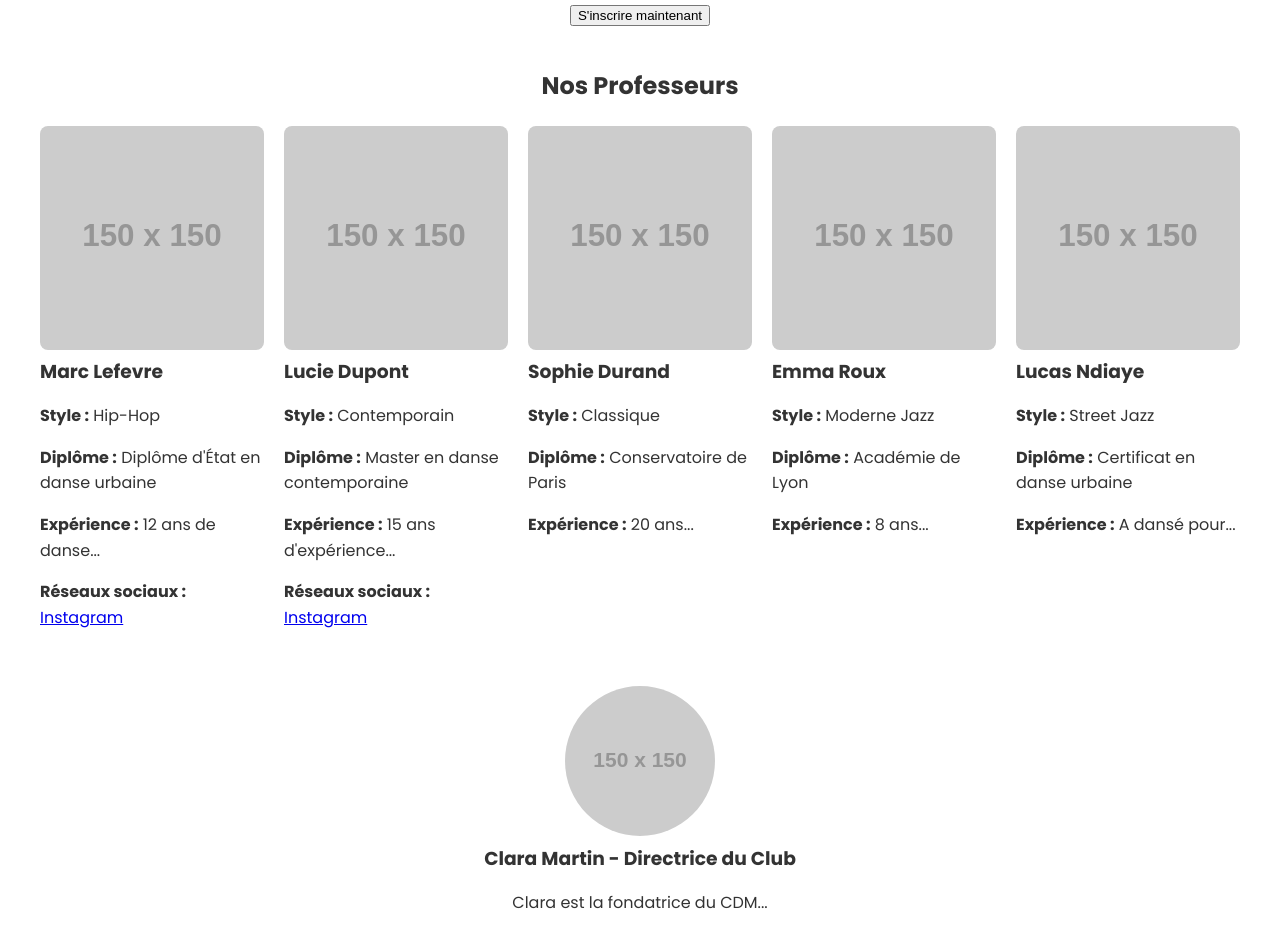
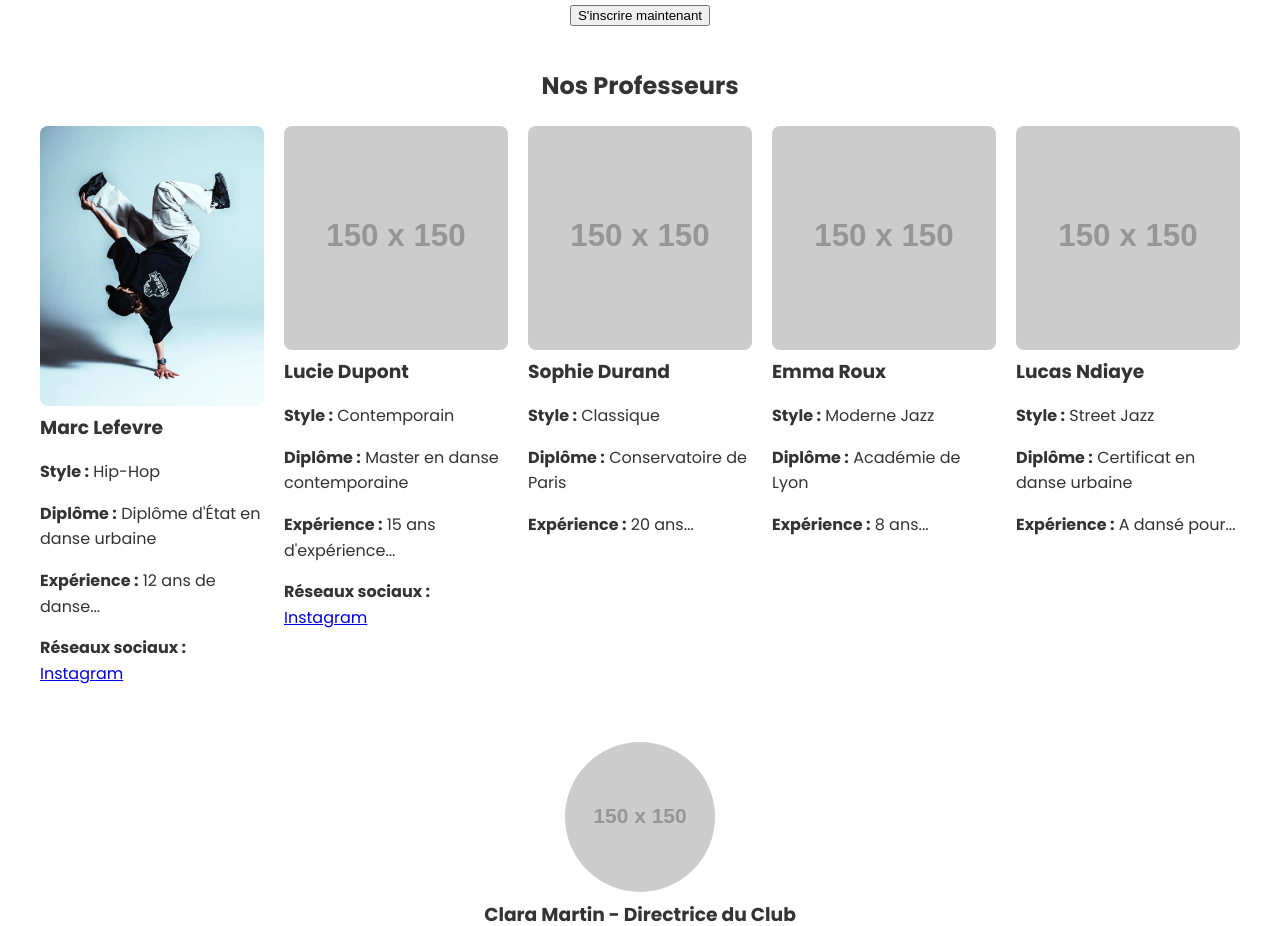
Before and after one commit to maelyssdcg-create/club-danse-may-, a plain HTML site: page index.html in a window 1280 px wide. Shown: the part 1320-2246 px from the top of the page. Drawn offline with Linux system fonts and the light colour scheme; placeholder pictures from the web are drawn by us.

Commit message:
Update index.html

```diff
--- a/index.html
+++ b/index.html
@@ -106,7 +106,7 @@
     <div class="professors-grid">
       <!-- Professeurs individuels -->
       <div class="professor">
-        <img src="https://placehold.co/150x150?text=Marc+Lefevre" alt="Professeur Marc Lefevre">
+        <img src="IMG_0879.jpeg" alt="IMG_0879.jpeg">
         <h3>Marc Lefevre</h3>
         <p><strong>Style :</strong> Hip-Hop</p>
         <p><strong>Diplôme :</strong> Diplôme d'État en danse urbaine</p>
```
